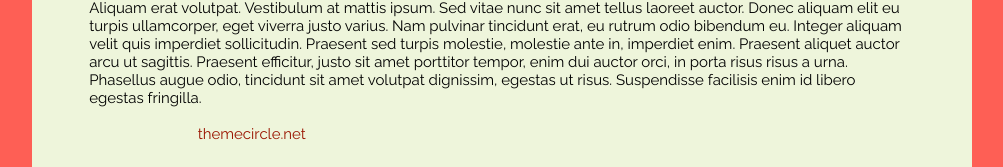
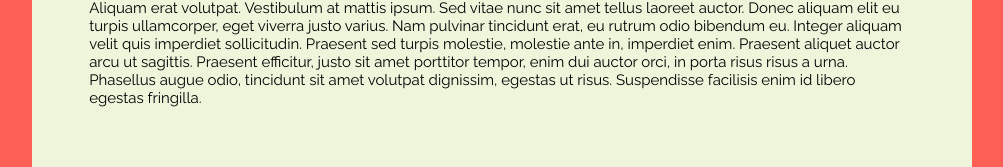
Before and after one commit to Marmatee/alan, a plain HTML site: page contact.html in a window 1280 px wide. Shown: the part 633-800 px from the top of the page, without its empty margins (138-1141 px from the left). Drawn offline with nearby package versions, Linux system fonts and the light colour scheme; some packages are replaced by stand-ins of ours.

Commit message:
map link edit

```diff
--- a/contact.html
+++ b/contact.html
@@ -40,7 +40,7 @@ Aliquam erat volutpat. Vestibulum at mattis ipsum. Sed vitae nunc sit amet tellu
 </p>
 <br>
 <div class="map-responsive">
-  <script type="text/javascript" src="http://maps.google.com/maps/api/js?sensor=false"></script><div style="overflow:hidden;height:500px;width:600px;"><div id="gmap_canvas" style="height:500px;width:600px;"><style>#gmap_canvas img{max-width:none!important;background:none!important}</style><a class="google-map-code" href="http://www.themecircle.net" id="get-map-data">themecircle.net</a></div></div><script type="text/javascript"> function init_map(){var myOptions = {zoom:14,center:new google.maps.LatLng(51.5082621,-0.058620700000005854),mapTypeId: google.maps.MapTypeId.ROADMAP};map = new google.maps.Map(document.getElementById("gmap_canvas"), myOptions);marker = new google.maps.Marker({map: map,position: new google.maps.LatLng(51.5082621, -0.058620700000005854)});infowindow = new google.maps.InfoWindow({content:"<b>Tobacco Dock</b><br/>Dock, Tobacco Quay, Wapping Ln, St Katharine's &amp; Wapping<br/>E1W 2DA London" });google.maps.event.addListener(marker, "click", function(){infowindow.open(map,marker);});infowindow.open(map,marker);}google.maps.event.addDomListener(window, 'load', init_map);</script>
+  <script type="text/javascript" src="http://maps.google.com/maps/api/js?sensor=false"></script><div style="overflow:hidden;height:500px;width:600px;"><div id="gmap_canvas" style="height:500px;width:600px;"><style>#gmap_canvas img{max-width:none!important;background:none!important}</style><a class="google-map-code" id="get-map-data"></div></div><script type="text/javascript"> function init_map(){var myOptions = {zoom:14,center:new google.maps.LatLng(51.5082621,-0.058620700000005854),mapTypeId: google.maps.MapTypeId.ROADMAP};map = new google.maps.Map(document.getElementById("gmap_canvas"), myOptions);marker = new google.maps.Marker({map: map,position: new google.maps.LatLng(51.5082621, -0.058620700000005854)});infowindow = new google.maps.InfoWindow({content:"<b>Tobacco Dock</b><br/>Dock, Tobacco Quay, Wapping Ln, St Katharine's &amp; Wapping<br/>E1W 2DA London" });google.maps.event.addListener(marker, "click", function(){infowindow.open(map,marker);});infowindow.open(map,marker);}google.maps.event.addDomListener(window, 'load', init_map);</script>
 </div>
 <div class="x">c</div>
 </div>
```
